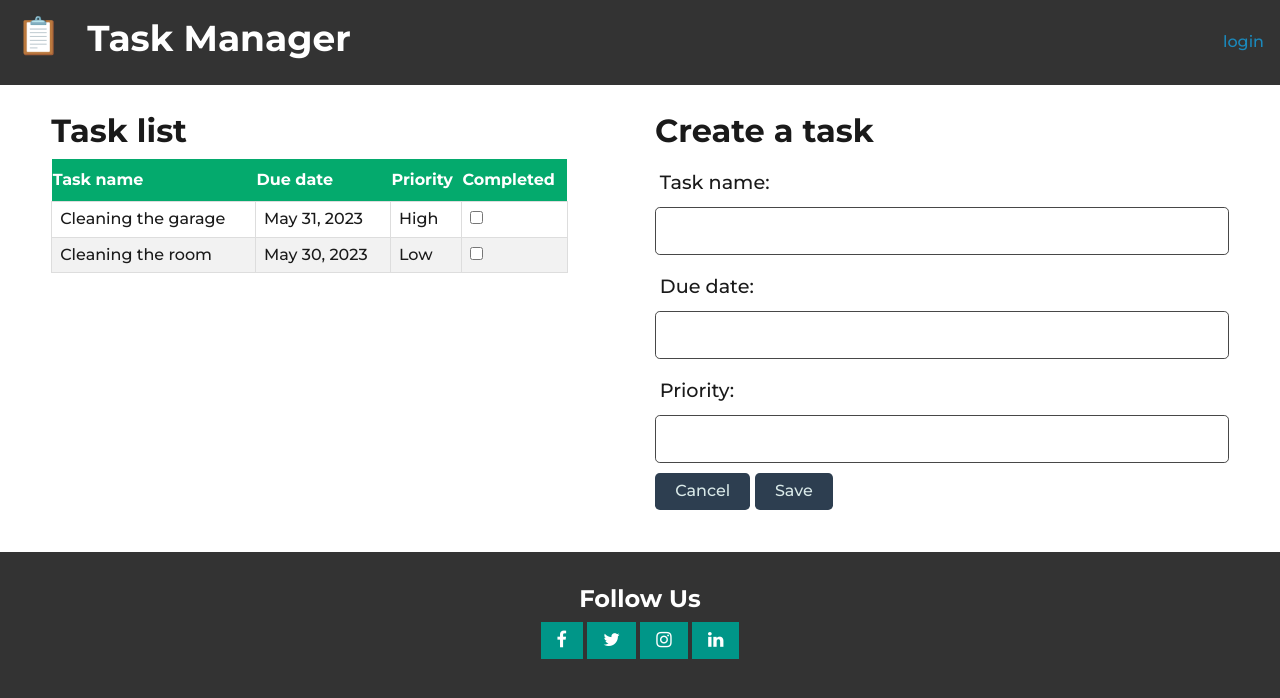
After one commit to troy-earle/Task_Manager, a Node server app: template views/tasklist_with_createtask.handlebars in a window 1280 px wide. The commit adds this page. Shown: the top 698 px of the page. Run offline with Node 20, Linux system fonts and the light colour scheme; the template is opened without the code that fills it, so the values that code supplies are empty; some libraries are stand-ins or nearby versions.

Commit message:
view and create task page

```diff
--- a/public/css/style.css
+++ b/public/css/style.css
@@ -1,6 +1,10 @@
+html * {
+  font-family: 'Montserrat', sans-serif;
+}
+
 header, .project:not(:last-child) {
-    border-bottom: 1px solid #ccc;
-  }
+  border-bottom: 1px solid #ccc;
+}
 
 .no-button {
   background: none;
@@ -86,3 +90,31 @@ footer {
   margin-top: 32px!important;
   box-shadow: 0 50vh 0 50vh #333333;
 }
+
+#tasks {
+  border-collapse: collapse;
+  width: 90%;
+  /* display: block; */
+}
+
+#tasks td, #customers th {
+  border: 1px solid #ddd;
+  padding: 8px;
+}
+
+#tasks tr:nth-child(even){
+  background-color: #f2f2f2;
+}
+
+#tasks tr:hover {
+  background-color: #ddd;
+  cursor: pointer;
+}
+
+#tasks th {
+  padding-top: 12px;
+  padding-bottom: 12px;
+  text-align: left;
+  background-color: #04AA6D;
+  color: white;
+}
--- /dev/null
+++ b/public/js/task.js
@@ -0,0 +1,37 @@
+//creating a new task
+const newFormHandler = async (event) => {
+  event.preventDefault();
+
+  const taskName = document.querySelector("#task-name").value.trim();
+  const dueDate = document.querySelector("#due-date").value.trim();
+  const priority = document.querySelector("#priority").value.trim();
+
+  if (taskName && dueDate && priority) {
+    const response = await fetch(`/api/projects`, {
+      method: "POST",
+      body: JSON.stringify({ taskName, dueDate, priority }),
+      headers: {
+        "Content-Type": "application/json",
+      },
+    });
+
+    if (response.ok) {
+      document.location.replace("/profile");
+    } else {
+      alert("Failed to create task");
+    }
+  }
+};
+
+//on click of a task in the table, load the task details using a route
+
+window.onload = function () {
+  var table = document.getElementById("tasks");
+  var rows = table.getElementsByTagName("tr");
+
+  for (var i = 0; i < rows.length; i++) {
+    rows[i].addEventListener("click", function () {
+      window.location.href = "newpage.html"; //this will need to call the route
+    });
+  }
+};
--- /dev/null
+++ b/views/tasklist_with_createtask.handlebars
@@ -0,0 +1,66 @@
+{{!-- This will display a table with the list of tasks --}}
+<div class = "row">
+  <div class="col-md-6">
+    <h2>Task list</h2>
+    <table id = "tasks">
+      <thead>
+        <th>Task name</th>
+        <th>Due date</th>
+        <th>Priority</th>
+        <th>Completed</th>
+      </thead>
+      <tbody>
+        <tr>
+          <td>Cleaning the garage</td>
+          <td>May 31, 2023</td>
+          <td>High</td>
+          <td class = "align-content-center"><input type="checkbox" />    &nbsp;   </td>
+        </tr>
+        <tr>
+          <td>Cleaning the room</td>
+          <td>May 30, 2023</td>
+          <td>Low</td>
+          <td><input type="checkbox" />    &nbsp;   </td>
+        </tr>
+      </tbody>
+    </table>
+  </div>
+
+  <div class="col-md-6">
+    <h2>Create a task</h2>
+    <form class="create-task">
+      <div class="form-group">
+        <label for="task-name">Task name:</label>
+        <input class="form-input" type="text" id="task-name" />
+      </div>
+      <div class="form-group">
+        <label for="due-date">Due date:</label>
+        <input class="form-input" type="text" id="due-date" />
+      </div>
+      <div class="form-group">
+        <label for="priority">Priority:</label>
+        <input class="form-input" type="password" id="priority" />
+      </div>
+      <div class="form-group">
+        <button class="btn btn-primary" type="cancel">Cancel</button>
+        <button class="btn btn-primary" type="submit">Save</button>
+      </div>
+    </form>
+  </div>
+</div>
+
+
+<script src="../js/task.js""></script>
+
+
+  {{!-- need to un-comment this part --}}
+  {{!-- <tbody>
+    {{#each tasks}}
+    <tr>
+      <td>{{this.task_name}}</td>
+      <td>{{this.due_date}}</td>
+      <td>{{this.priority}}</td>
+      <!--property value here-->
+    </tr>
+    {{/each}}
+  </tbody> --}}
```
Also changed, not shown: views/tasklist.handlebars (added, +43 -0 lines).
